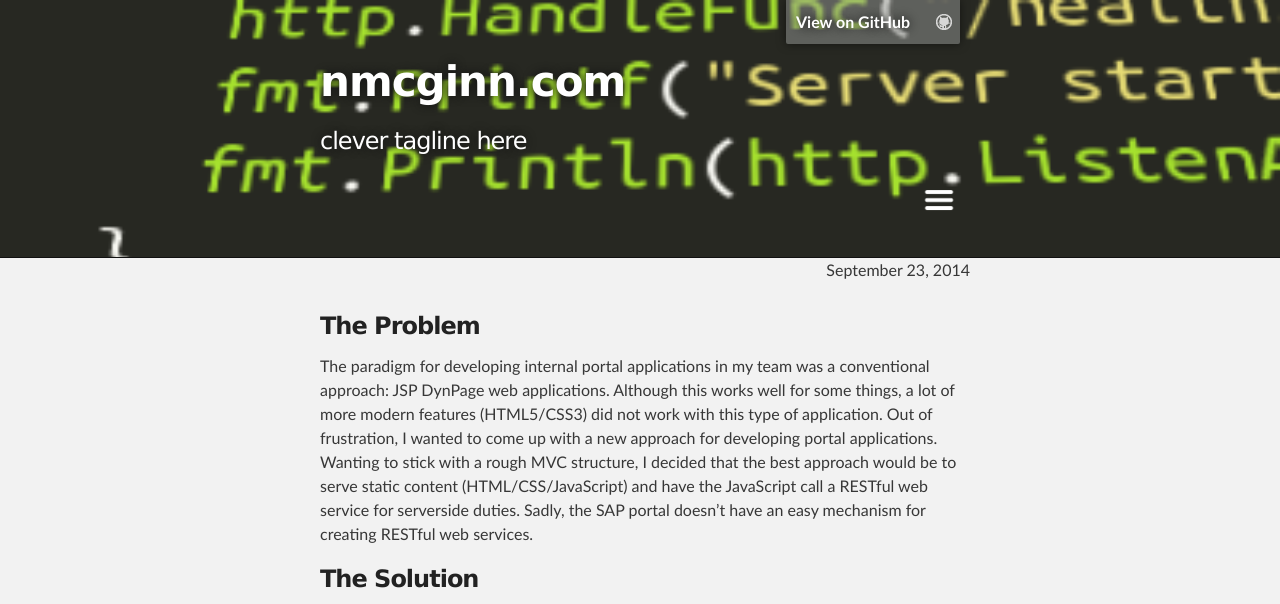
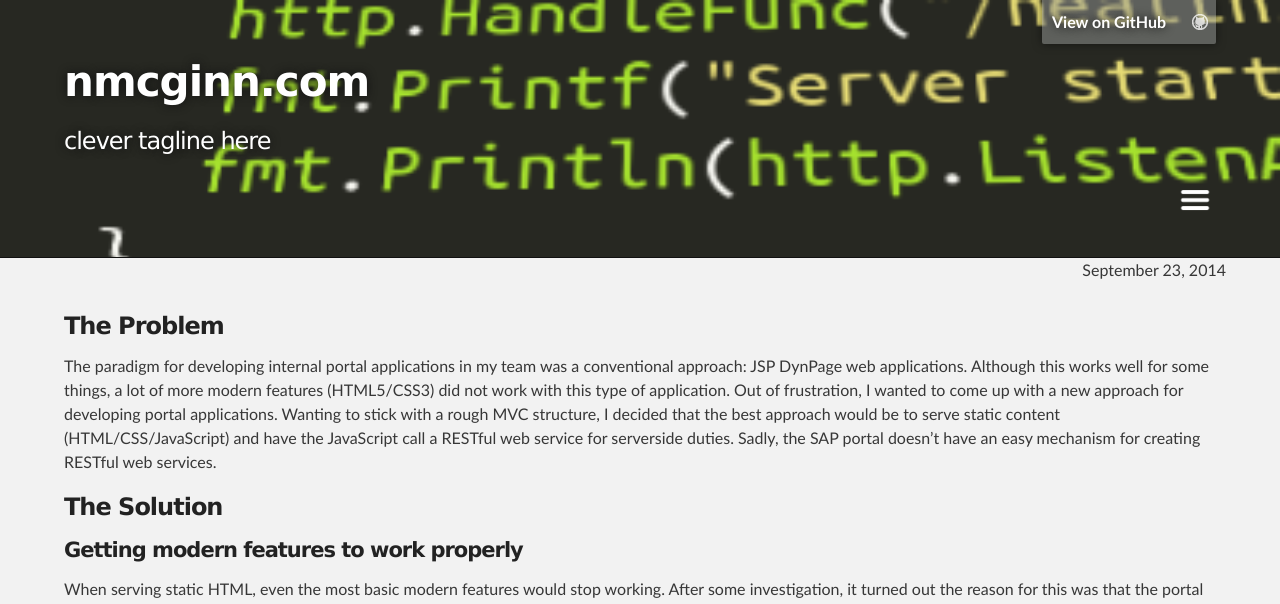
Before and after one commit to nmcginn/blog, a Jekyll site: the page built from _posts/2014-09-23-rest-in-the-sap-portal.markdown, in a window 1280 px wide. Shown: the top 604 px of the page. Built offline with Jekyll 4.4.1, drawn with Linux system fonts in a browser that asks for light colours.

Commit message:
more screen real estate, still need to fix jekyll's terrible code rendering

```diff
--- a/stylesheets/stylesheet.css
+++ b/stylesheets/stylesheet.css
@@ -186,6 +186,7 @@ code {
 pre code {
   display: block;
   box-shadow: none;
+  font-size: 1em;
 }
 
 blockquote {
@@ -266,7 +267,7 @@ Full-Width Styles
 
 .inner {
   position: relative;
-  max-width: 640px;
+  max-width: 90%;
   padding: 20px 10px;
   margin: 0 auto;
 }
```
